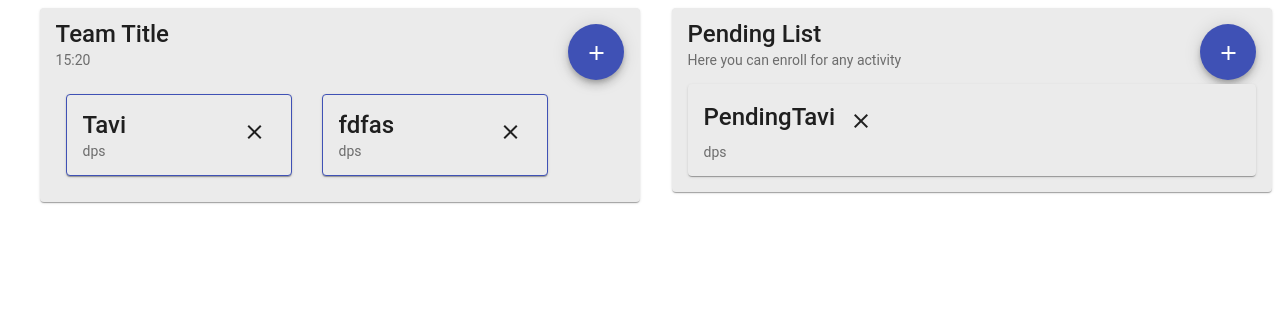
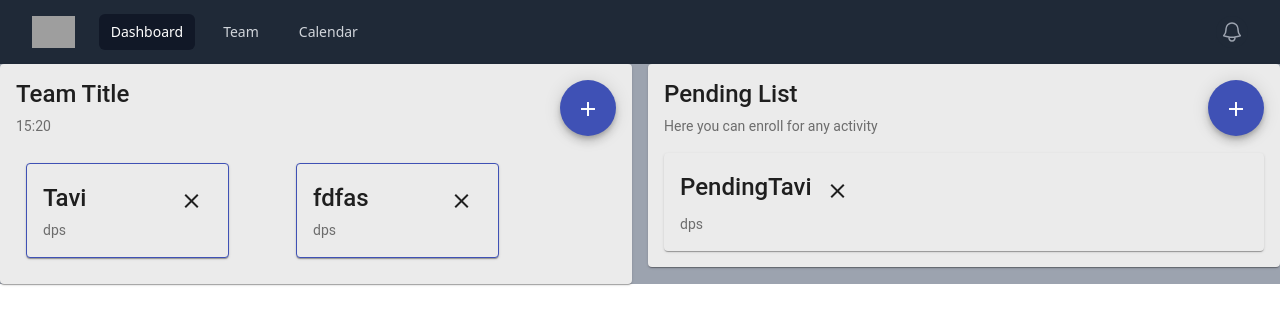
Before and after one commit to xTavi/lost-ark-team-maker, an Angular app: page / in a window 1280 px wide. Shown: the top 324 px of the page. Built offline with nearby package versions, Linux system fonts and the light colour scheme; grey boxes are pictures that could not be loaded.

Commit message:
Added tailwind but it needs a little bid more work

```diff
--- a/package.json
+++ b/package.json
@@ -37,6 +37,7 @@
     "karma-coverage": "~2.2.0",
     "karma-jasmine": "~5.1.0",
     "karma-jasmine-html-reporter": "~2.0.0",
+    "tailwindcss": "^3.2.4",
     "typescript": "~4.8.4"
   }
 }
--- a/src/app/app.component.html
+++ b/src/app/app.component.html
@@ -1,5 +1,162 @@
-<div class="dashboard">
-  <app-team class="dashboard_element"></app-team>
-  <div class="divider"></div>
-  <app-pending-list class="dashboard_element"></app-pending-list>
+<nav class="bg-gray-800">
+  <div class="mx-auto max-w-7xl px-2 sm:px-6 lg:px-8">
+    <div class="relative flex h-16 items-center justify-between">
+      <div class="absolute inset-y-0 left-0 flex items-center sm:hidden">
+        <!-- Mobile menu button-->
+        <button
+          type="button"
+          class="inline-flex items-center justify-center rounded-md p-2 text-gray-400 hover:bg-gray-700 hover:text-white focus:outline-none focus:ring-2 focus:ring-inset focus:ring-white"
+          aria-controls="mobile-menu"
+          aria-expanded="false"
+        >
+          <span class="sr-only">Open main menu</span>
+          <!--
+            Icon when menu is closed.
+
+            Heroicon name: outline/bars-3
+
+            Menu open: "hidden", Menu closed: "block"
+          -->
+          <svg
+            class="block h-6 w-6"
+            xmlns="http://www.w3.org/2000/svg"
+            fill="none"
+            viewBox="0 0 24 24"
+            stroke-width="1.5"
+            stroke="currentColor"
+            aria-hidden="true"
+          >
+            <path
+              stroke-linecap="round"
+              stroke-linejoin="round"
+              d="M3.75 6.75h16.5M3.75 12h16.5m-16.5 5.25h16.5"
+            />
+          </svg>
+          <!--
+            Icon when menu is open.
+
+            Heroicon name: outline/x-mark
+
+            Menu open: "block", Menu closed: "hidden"
+          -->
+          <svg
+            class="hidden h-6 w-6"
+            xmlns="http://www.w3.org/2000/svg"
+            fill="none"
+            viewBox="0 0 24 24"
+            stroke-width="1.5"
+            stroke="currentColor"
+            aria-hidden="true"
+          >
+            <path
+              stroke-linecap="round"
+              stroke-linejoin="round"
+              d="M6 18L18 6M6 6l12 12"
+            />
+          </svg>
+        </button>
+      </div>
+      <div
+        class="flex flex-1 items-center justify-center sm:items-stretch sm:justify-start"
+      >
+        <div class="flex flex-shrink-0 items-center">
+          <img
+            class="block h-8 w-auto lg:hidden"
+            src="https://tailwindui.com/img/logos/mark.svg?color=indigo&shade=500"
+            alt="Your Company"
+          />
+          <img
+            class="hidden h-8 w-auto lg:block"
+            src="https://tailwindui.com/img/logos/mark.svg?color=indigo&shade=500"
+            alt="Your Company"
+          />
+        </div>
+        <div class="hidden sm:ml-6 sm:block">
+          <div class="flex space-x-4">
+            <!-- Current: "bg-gray-900 text-white", Default: "text-gray-300 hover:bg-gray-700 hover:text-white" -->
+            <a
+              href="#"
+              class="bg-gray-900 text-white px-3 py-2 rounded-md text-sm font-medium"
+              aria-current="page"
+              >Dashboard</a
+            >
+
+            <a
+              href="#"
+              class="text-gray-300 hover:bg-gray-700 hover:text-white px-3 py-2 rounded-md text-sm font-medium"
+              >Team</a
+            >
+
+            <a
+              href="#"
+              class="text-gray-300 hover:bg-gray-700 hover:text-white px-3 py-2 rounded-md text-sm font-medium"
+              >Calendar</a
+            >
+          </div>
+        </div>
+      </div>
+      <div
+        class="absolute inset-y-0 right-0 flex items-center pr-2 sm:static sm:inset-auto sm:ml-6 sm:pr-0"
+      >
+        <button
+          type="button"
+          class="rounded-full bg-gray-800 p-1 text-gray-400 hover:text-white focus:outline-none focus:ring-2 focus:ring-white focus:ring-offset-2 focus:ring-offset-gray-800"
+        >
+          <span class="sr-only">View notifications</span>
+          <!-- Heroicon name: outline/bell -->
+          <svg
+            class="h-6 w-6"
+            xmlns="http://www.w3.org/2000/svg"
+            fill="none"
+            viewBox="0 0 24 24"
+            stroke-width="1.5"
+            stroke="currentColor"
+            aria-hidden="true"
+          >
+            <path
+              stroke-linecap="round"
+              stroke-linejoin="round"
+              d="M14.857 17.082a23.848 23.848 0 005.454-1.31A8.967 8.967 0 0118 9.75v-.7V9A6 6 0 006 9v.75a8.967 8.967 0 01-2.312 6.022c1.733.64 3.56 1.085 5.455 1.31m5.714 0a24.255 24.255 0 01-5.714 0m5.714 0a3 3 0 11-5.714 0"
+            />
+          </svg>
+        </button>
+      </div>
+    </div>
+  </div>
+
+  <!-- Mobile menu, show/hide based on menu state. -->
+  <div class="sm:hidden" id="mobile-menu">
+    <div class="space-y-1 px-2 pt-2 pb-3">
+      <!-- Current: "bg-gray-900 text-white", Default: "text-gray-300 hover:bg-gray-700 hover:text-white" -->
+      <a
+        href="#"
+        class="bg-gray-900 text-white block px-3 py-2 rounded-md text-base font-medium"
+        aria-current="page"
+        >Dashboard</a
+      >
+
+      <a
+        href="#"
+        class="text-gray-300 hover:bg-gray-700 hover:text-white block px-3 py-2 rounded-md text-base font-medium"
+        >Team</a
+      >
+
+      <a
+        href="#"
+        class="text-gray-300 hover:bg-gray-700 hover:text-white block px-3 py-2 rounded-md text-base font-medium"
+        >Projects</a
+      >
+
+      <a
+        href="#"
+        class="text-gray-300 hover:bg-gray-700 hover:text-white block px-3 py-2 rounded-md text-base font-medium"
+        >Calendar</a
+      >
+    </div>
+  </div>
+</nav>
+<div class="bg-gray-400 flex space-x-4">
+  <app-team class="w-1/2 space-x-0.5"></app-team>
+  <!-- <div class="divider"></div> -->
+  <app-pending-list class="w-1/2 space-x-0.5"></app-pending-list>
 </div>
--- a/src/app/team/team.component.html
+++ b/src/app/team/team.component.html
@@ -8,7 +8,7 @@
   >
     <mat-icon>add</mat-icon>
   </button>
-  <mat-card-title>{{ teamTitle }}</mat-card-title>
+  <mat-card-title >{{ teamTitle }}</mat-card-title>
   <mat-card-subtitle>{{ eventSheduledTime }}</mat-card-subtitle>
   <mat-card-content class="team-members">
     <app-team-member
--- a/src/styles.scss
+++ b/src/styles.scss
@@ -1,2 +1,5 @@
 /* You can add global styles to this file, and also import other style files */
 @import '~@angular/material/prebuilt-themes/indigo-pink.css';
+@tailwind base;
+@tailwind components;
+@tailwind utilities;
--- /dev/null
+++ b/tailwind.config.js
@@ -0,0 +1,8 @@
+/** @type {import('tailwindcss').Config} */
+module.exports = {
+  content: ['./src/**/*.{html,ts}'],
+  theme: {
+    extend: {},
+  },
+  plugins: [],
+};
```
Also changed, not shown: 1 other file (tests, documents, lock files or other folders).
